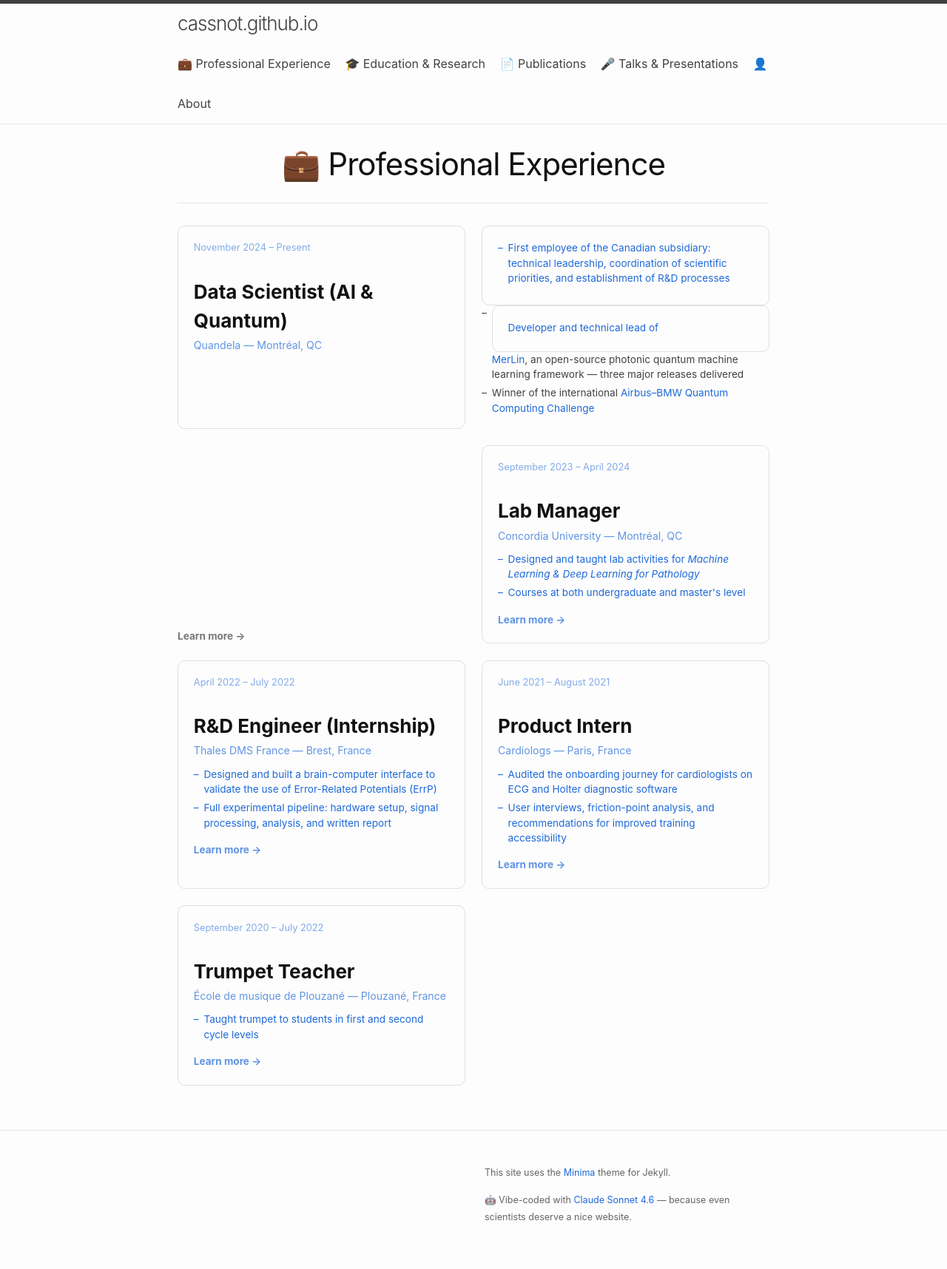
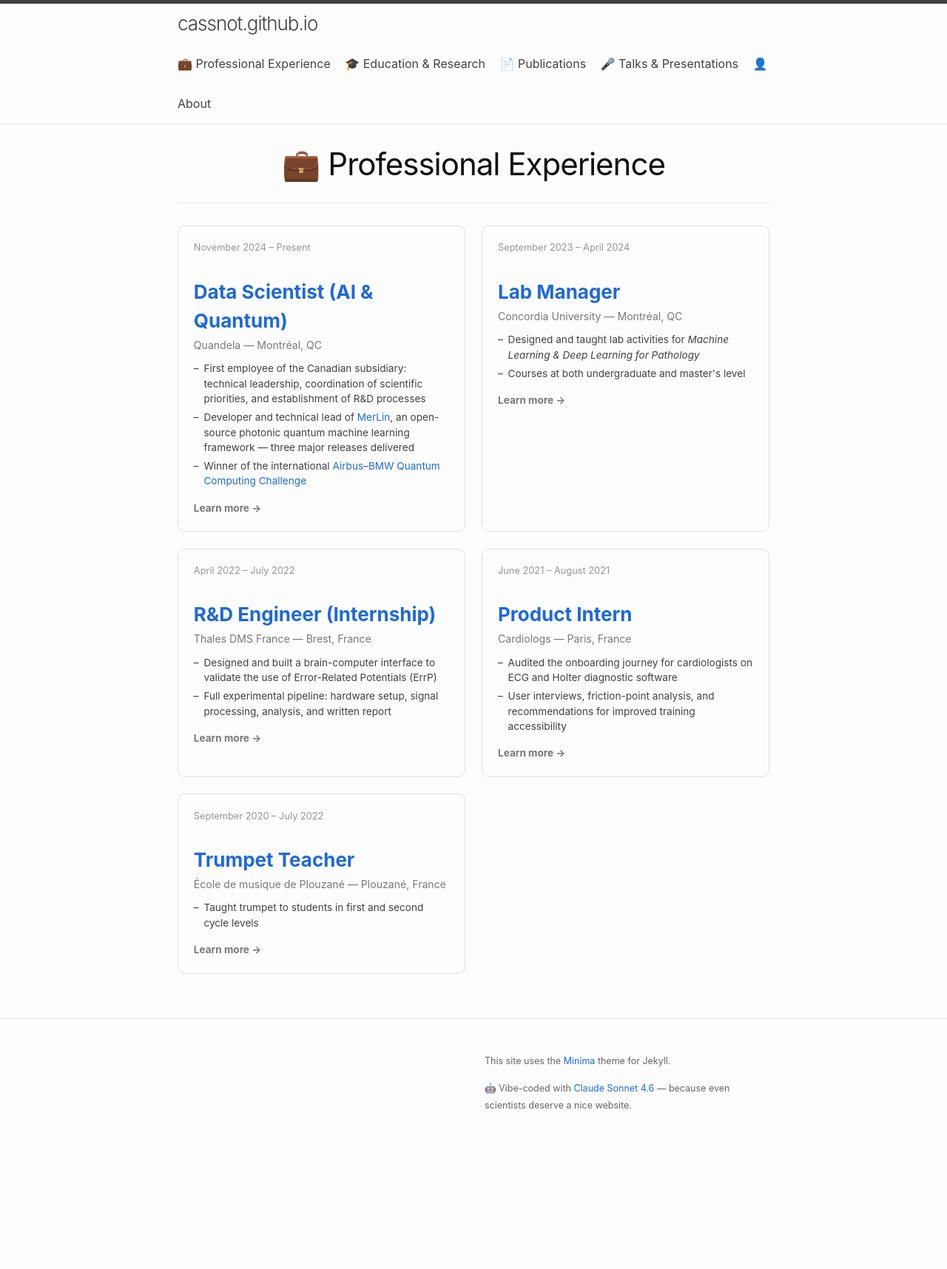
Before and after one commit to CassNot/cassnot.github.io, a Jekyll site: the page built from experience.md, in a window 1280 px wide. Shown: the whole page at 74% size. Built offline with Jekyll 4.4.1, drawn with Linux system fonts in a browser that asks for light colours; nearby versions of some CDN libraries; after the commit the page ends 1565 px from its top, so only the background shows below that.

Commit message:
fixed the parsing issue with div to separate grid items

```diff
--- a/_sass/minima/custom-styles.scss
+++ b/_sass/minima/custom-styles.scss
@@ -94,16 +94,27 @@
 
 .exp-card {
   display: block;
+  position: relative;
   padding: 1.2rem 1.3rem 1.3rem;
   border: 1px solid #e0e0e0;
   border-radius: 10px;
-  text-decoration: none;
   transition: box-shadow 0.2s, transform 0.2s;
 
   &:hover {
     box-shadow: 0 6px 20px rgba(0,0,0,0.12);
     transform: translateY(-4px);
-    text-decoration: none;
+  }
+}
+
+.exp-card-link {
+  text-decoration: none;
+
+  // stretched link: the ::after covers the whole card
+  &::after {
+    content: '';
+    position: absolute;
+    inset: 0;
+    border-radius: 10px;
   }
 }
 
--- a/experience.md
+++ b/experience.md
@@ -7,9 +7,9 @@ permalink: /experience/
 <div class="exp-gallery">
 {%- assign sorted_experiences = site.experiences | sort: "order" -%}
 {%- for exp in sorted_experiences -%}
-<a class="exp-card" href="{{ exp.url | relative_url }}">
+<div class="exp-card">
   <p class="exp-card-dates">{{ exp.start_date }} – {{ exp.end_date }}</p>
-  <h3 class="exp-card-title">{{ exp.title }}</h3>
+  <h3 class="exp-card-title"><a class="exp-card-link" href="{{ exp.url | relative_url }}">{{ exp.title }}</a></h3>
   <p class="exp-card-company">{{ exp.company }} &mdash; {{ exp.location }}</p>
   <ul class="exp-card-highlights">
     {%- for h in exp.highlights -%}
@@ -17,6 +17,6 @@ permalink: /experience/
     {%- endfor -%}
   </ul>
   <span class="exp-card-more">Learn more &rarr;</span>
-</a>
+</div>
 {%- endfor -%}
 </div>
```
